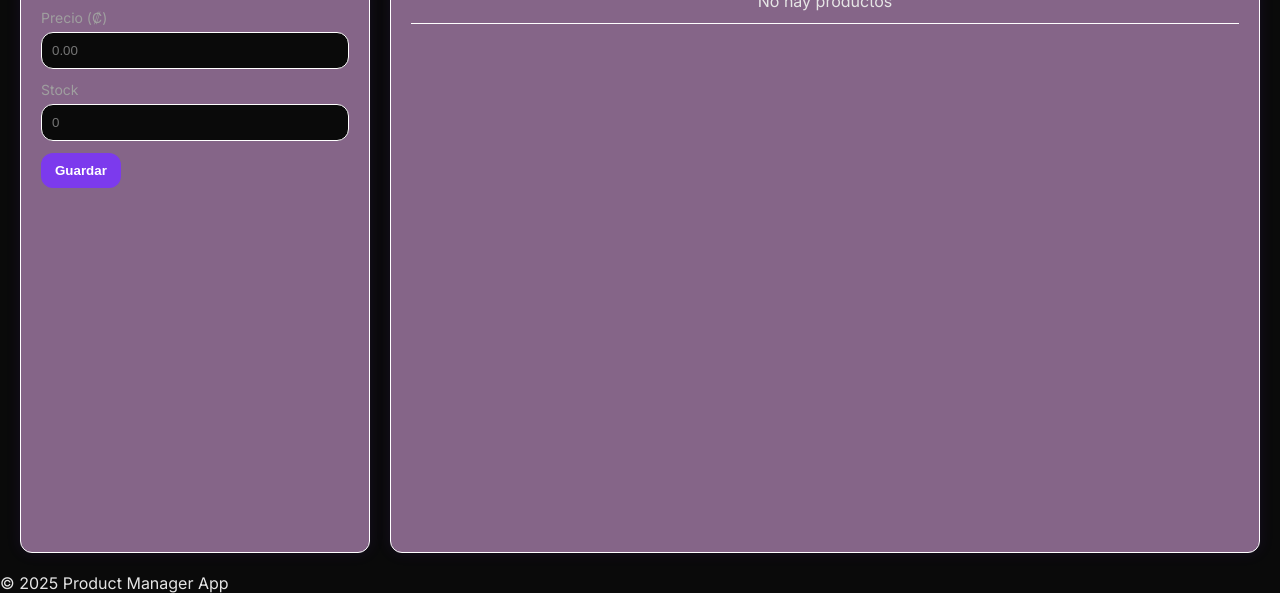
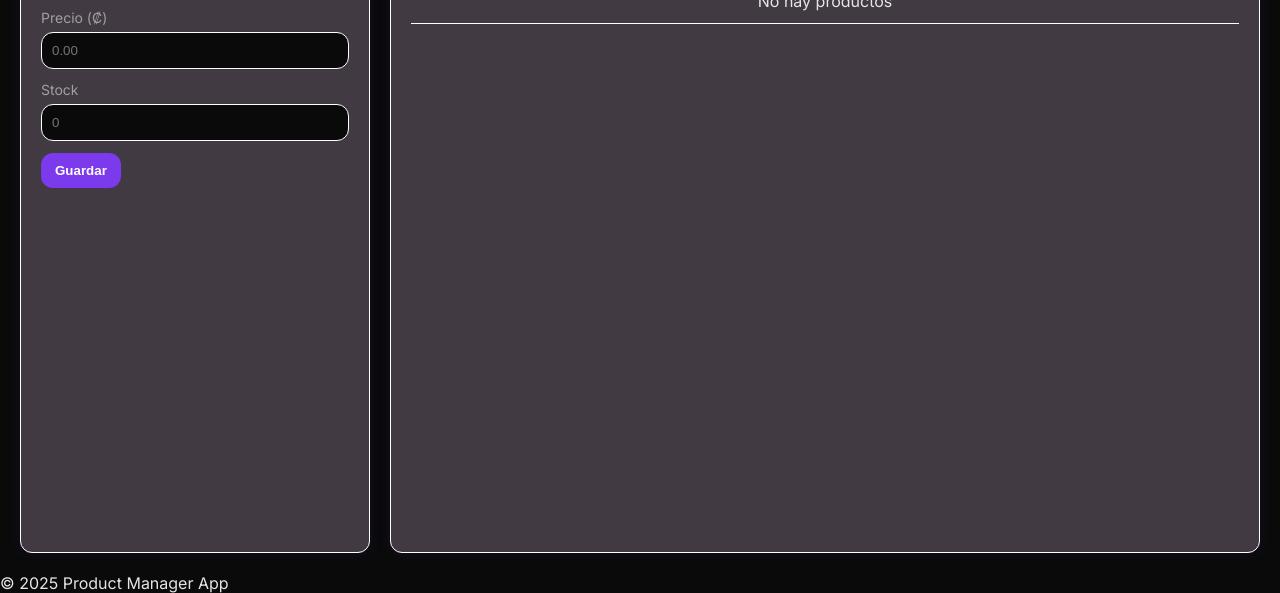
Before and after one commit to T-Luna17/Productos, a website with bundled scripts: page public/pages/index.html in a window 1280 px wide. Shown: the part 207-800 px from the top of the page. Built offline with nearby package versions, Linux system fonts and the light colour scheme; data requests are answered from the project's data file.

Commit message:
Continuacion proyecto

```diff
--- a/public/Estilos/style.css
+++ b/public/Estilos/style.css
@@ -1,6 +1,6 @@
 :root {
   --bg: #0a0a0a; /* Negro más profundo */
-  --card-bg: #856588; /* Paneles oscuros */
+  --card-bg: #423a43; /* Paneles oscuros */
   --text: #e5e5e5; /* Texto claro */
   --muted: #9f9f9f; /* Texto tenue */
   --primary: #7c3aed; /* Morado principal */
```
